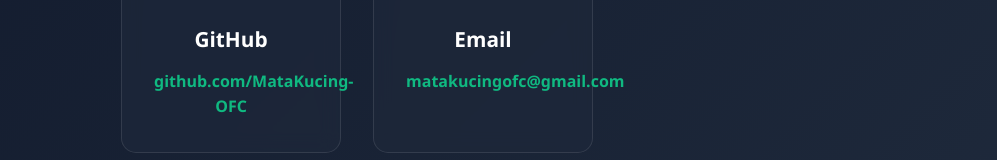
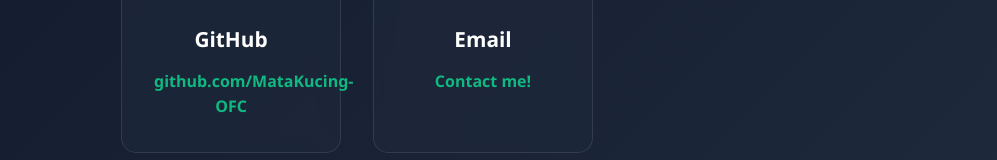
Before and after one commit to MataKucing-OFC/matakucing-ofc.github.io, a plain HTML site: page index.html in a window 1280 px wide. Shown: the part 3109-3269 px from the top of the page, without its empty margins (283-1280 px from the left). Drawn offline with Linux system fonts and the light colour scheme.

Commit message:
Update index.html

```diff
--- a/index.html
+++ b/index.html
@@ -602,7 +602,7 @@
                         <i class="fas fa-envelope"></i>
                     </div>
                     <h3>Email</h3>
-                    <a href="mailto:matakucingofc@gmail.com">matakucingofc@gmail.com</a>
+                    <a href="mailto:matakucingofc@gmail.com">Contact me!</a>
                 </div>
             </div>
         </div>
```
